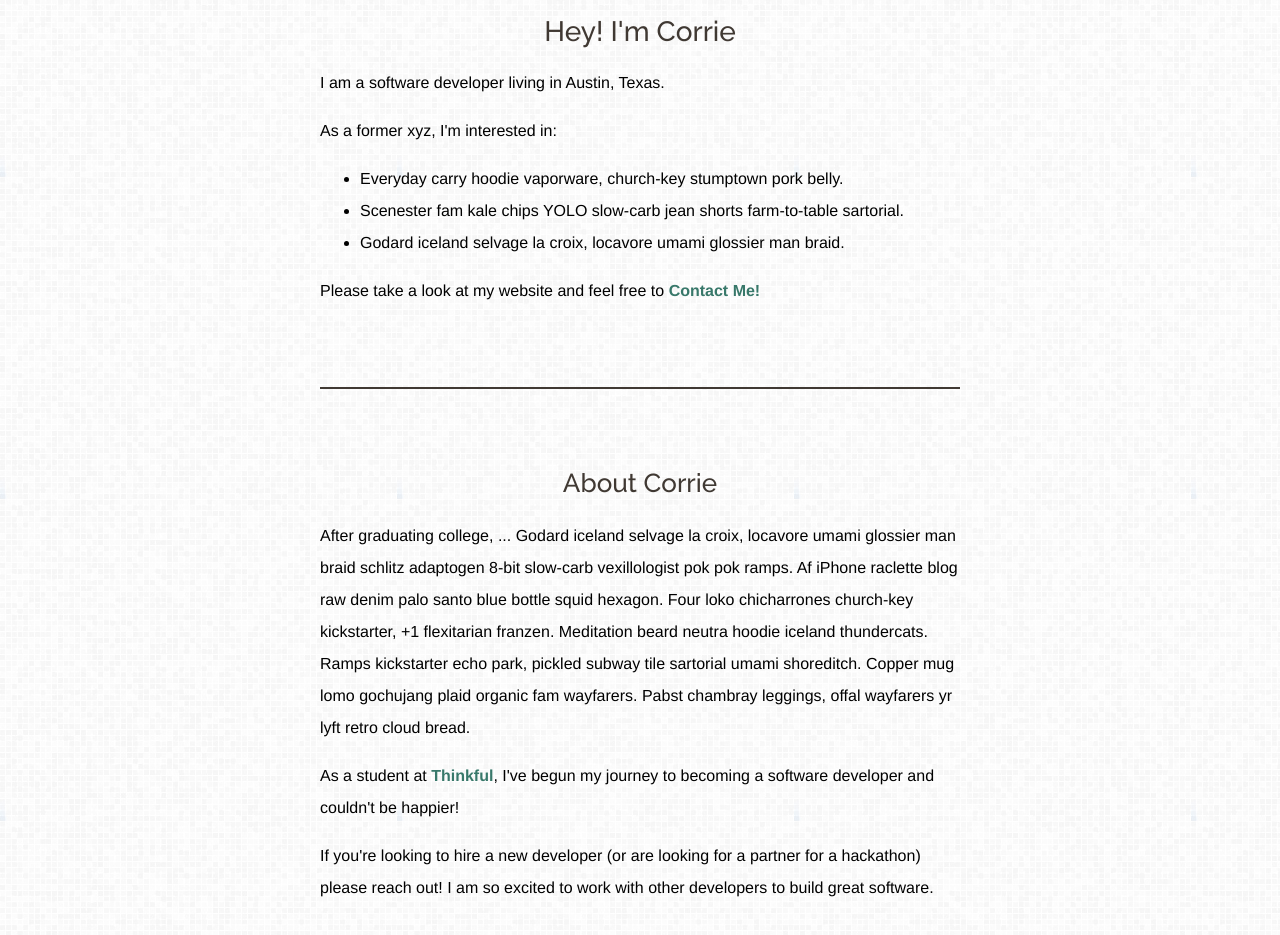
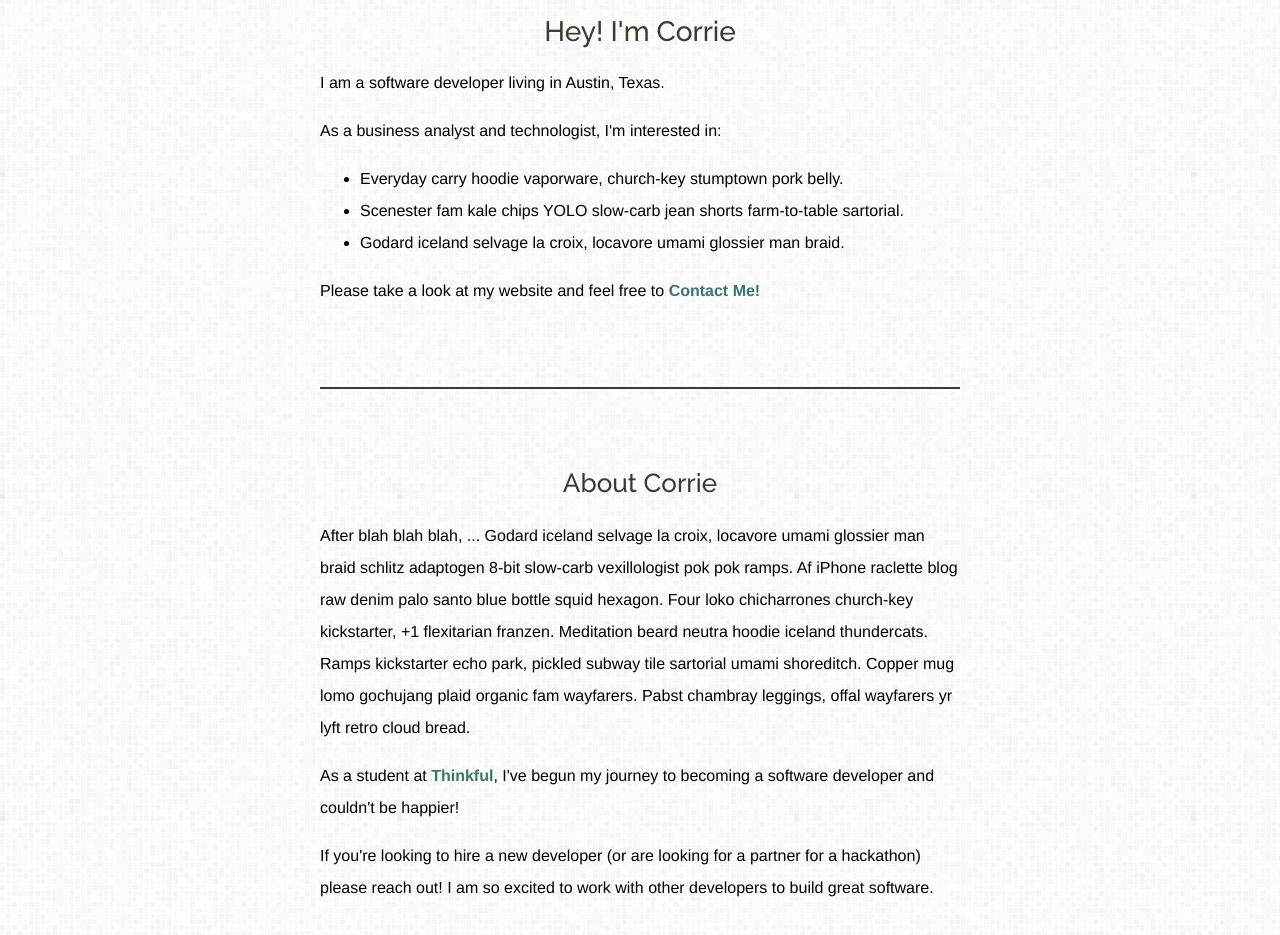
Before and after one commit to onecorrie/reimagined-enigma, a plain HTML site: page index.html in a window 1280 px wide. Shown: the part 467-1402 px from the top of the page. Drawn offline with nearby package versions, Linux system fonts and the light colour scheme; a script that the page names is missing.

Commit message:
updated intro content

```diff
--- a/index.html
+++ b/index.html
@@ -25,7 +25,7 @@
 			<img src="images/introduction/profile2.jpg" alt="Corrie Fowble Profile Photo">
       <h1>Hey! I'm Corrie</h1>
       <p>I am a software developer living in Austin, Texas.</p>
-        <p>As a former xyz, I'm interested in:</p>
+        <p>As a business analyst and technologist, I'm interested in:</p>
         <ul>
           <li>Everyday carry hoodie vaporware, church-key stumptown pork belly.</li>
           <li>Scenester fam kale chips YOLO slow-carb jean shorts farm-to-table sartorial.</li>
@@ -38,7 +38,7 @@
     <!-- About Me -->
     <section>
       <h2 class="border-top">About Corrie</h2>
-        <p>After graduating college, ... Godard iceland selvage la croix, locavore umami glossier man braid schlitz adaptogen 8-bit slow-carb vexillologist pok pok ramps. Af iPhone raclette blog raw denim palo santo blue bottle squid hexagon. Four loko chicharrones church-key kickstarter, +1 flexitarian franzen. Meditation beard neutra hoodie iceland thundercats. Ramps kickstarter echo park, pickled subway tile sartorial umami shoreditch. Copper mug lomo gochujang plaid organic fam wayfarers. Pabst chambray leggings, offal wayfarers yr lyft retro cloud bread.</p>
+        <p>After blah blah blah, ... Godard iceland selvage la croix, locavore umami glossier man braid schlitz adaptogen 8-bit slow-carb vexillologist pok pok ramps. Af iPhone raclette blog raw denim palo santo blue bottle squid hexagon. Four loko chicharrones church-key kickstarter, +1 flexitarian franzen. Meditation beard neutra hoodie iceland thundercats. Ramps kickstarter echo park, pickled subway tile sartorial umami shoreditch. Copper mug lomo gochujang plaid organic fam wayfarers. Pabst chambray leggings, offal wayfarers yr lyft retro cloud bread.</p>
 
         <p>As a student at <a href="http://thinkful.com">Thinkful</a>, I've begun my journey to becoming a software developer and couldn't be happier!</a>
 
```
